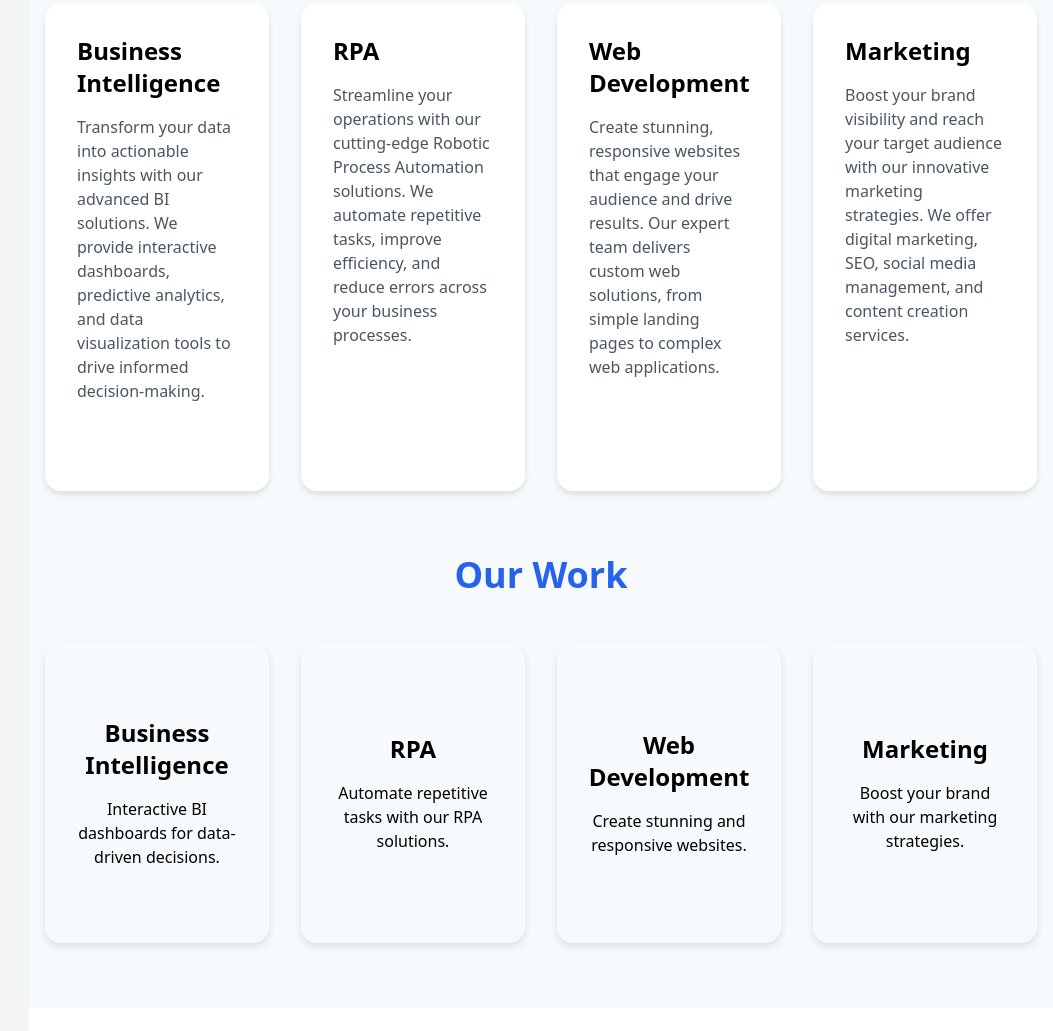
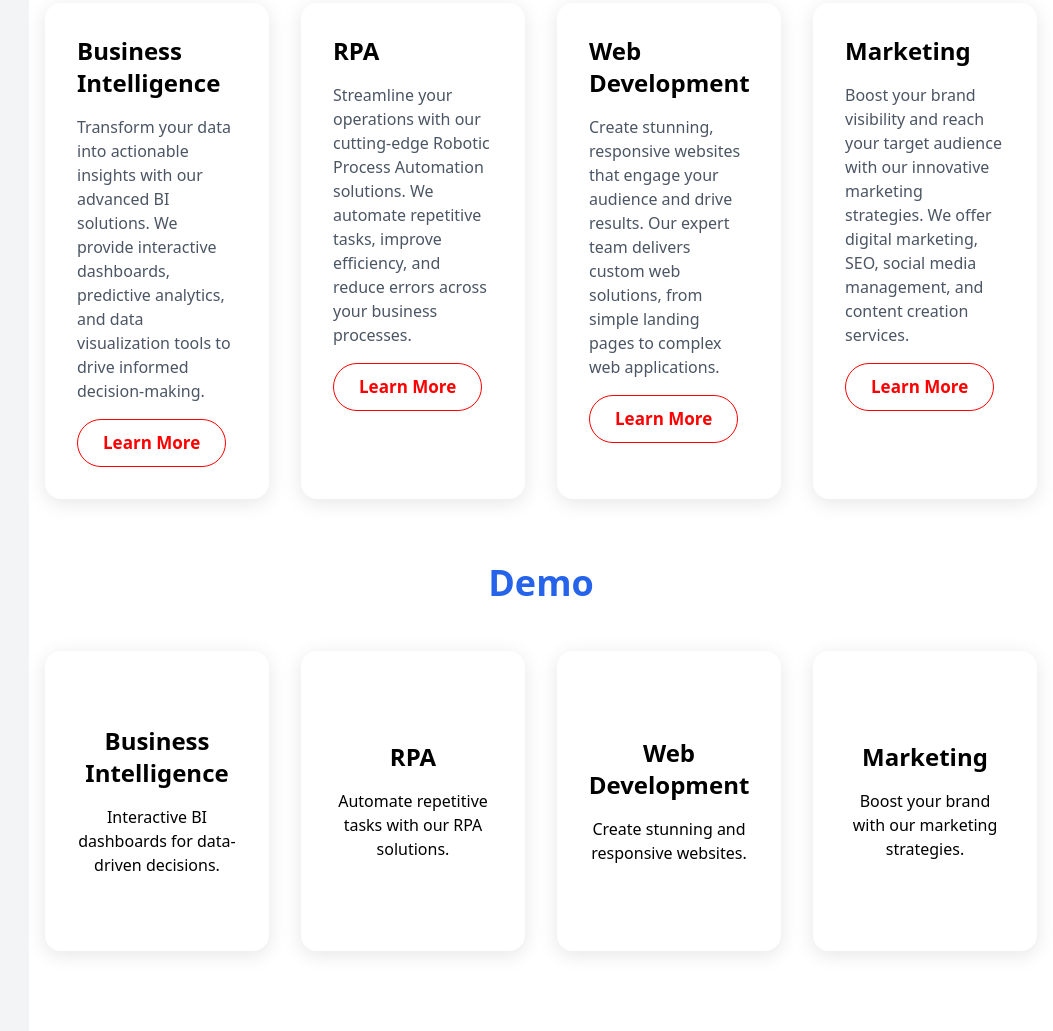
Before and after one commit to VritantaNextgen/vritanta-nextgen-portfolio-website, a plain HTML site: page finalv1/home.html in a window 1280 px wide. Shown: the part 949-1980 px from the top of the page, without its empty margins (227-1280 px from the left). Drawn offline with nearby package versions, Linux system fonts and the light colour scheme.

Commit message:
modifying functionalities

```diff
--- a/finalv1/home.css
+++ b/finalv1/home.css
@@ -51,6 +51,33 @@ body {
     background-color: #f7fafc;
     min-height: 100vh;
     transition: all 0.3s ease-in-out;
+}
+/* Light Theme Styles */
+.main-content {
+    background-color: white;
+}
+
+/* Dark Theme Styles */
+html.dark .main-content {
+    background-color: #212121; /* Dark background */
+
+}
+html.dark .work-card-inner {
+    background-color: #ffffff; /* Dark background */
+    box-shadow:  0px 4px 20px rgba(49, 219, 224, 0.5);
+
+}
+html.dark .h2text {
+    color: #ffffff; /* Dark background */
+
+}
+html.dark #contact {
+    background-color: #212121; /* Dark background */
+
+}
+
+html.dark .service-card{
+    box-shadow:  0px 4px 20px rgba(49, 219, 224, 0.5);
 }
 
 @media (min-width: 768px) {
@@ -123,6 +150,7 @@ body {
 .work-card {
     perspective: 1000px;
     height: 300px;
+
 }
 
 .work-card-inner {
@@ -132,7 +160,7 @@ body {
     text-align: center;
     transition: transform 0.6s;
     transform-style: preserve-3d;
-    box-shadow: 0 4px 8px rgba(0,0,0,0.1);
+    box-shadow:  0 4px 20px rgba(0, 0, 0, 0.1);
     border-radius: 1rem;
 }
 
@@ -190,7 +218,7 @@ body {
 .service-card {
     background-color: white;
     border-radius: 1rem;
-    box-shadow: 0 4px 6px rgba(0, 0, 0, 0.1);
+    box-shadow: 0 4px 20px rgba(0, 0, 0, 0.1);
     padding: 2rem;
     transition: transform 0.3s ease-in-out;
 }
@@ -199,6 +227,11 @@ body {
     transform: translateY(-5px);
 }
 
+.contact-form{
+    border-radius: 20px;
+    padding: 50px;
+    box-shadow: 0 4px 20px rgba(0, 0, 0, 0.1); /* Light shadow effect */
+}
 .contact-form input,
 .contact-form textarea {
     width: 100%;
@@ -221,4 +254,87 @@ body {
     background-color: #2563eb;
 }
 
-/* Add any additional styles here */
+/* Learn More Button */
+/* From Uiverse.io by JaydipPrajapati1910 */
+.LearnMore {
+    background: transparent;
+    position: relative;
+    padding: 0px 15px;
+    display: flex;
+    align-items: center;
+    font-size: 17px;
+    font-weight: 600;
+    text-decoration: none;
+    cursor: pointer;
+    border: 1px solid rgb(255,0,0);
+    border-radius: 25px;
+    outline: none;
+    overflow: hidden;
+    color: rgb(255,0,0);
+    transition: color 0.3s 0.1s ease-out;
+    text-align: center;
+  }
+
+  .LearnMore span {
+    margin: 10px;
+  }
+
+  .LearnMore::before {
+    position: absolute;
+    top: 0;
+    left: 0;
+    right: 0;
+    bottom: 0;
+    margin: auto;
+    content: '';
+    border-radius: 50%;
+    display: block;
+    width: 20em;
+    height: 20em;
+    left: -5em;
+    text-align: center;
+    transition: box-shadow 0.5s ease-out;
+    z-index: -1;
+  }
+
+  .LearnMore:hover {
+    color: #fff;
+    border: 1px solid rgb(255,0,0);
+  }
+
+  .LearnMore:hover::before {
+    box-shadow: inset 0 0 0 10em rgb(255, 0, 0);
+  }
+
+/* Demo button*/
+.demo-button {
+    width: 9em;
+    height: 3em;
+    border-radius: 30em;
+    font-size: 15px;
+    font-family: inherit;
+    border: none;
+    position: relative;
+    overflow: hidden;
+    z-index: 1;
+    box-shadow: 6px 6px 12px #c5c5c5,
+                -6px -6px 12px #ffffff;
+   }
+
+   .demo-button::before {
+    content: '';
+    width: 0;
+    height: 3em;
+    border-radius: 30em;
+    position: absolute;
+    top: 0;
+    left: 0;
+    background-image: linear-gradient(to right, #0fd850 0%, #f9f047 100%);
+    transition: .5s ease;
+    display: block;
+    z-index: -1;
+   }
+
+   .demo-button:hover::before {
+    width: 9em;
+   }
--- a/finalv1/home.html
+++ b/finalv1/home.html
@@ -63,33 +63,33 @@
         </section>
 
         <section id="services" class="mb-16 px-4">
-            <h2 class="text-4xl font-bold mb-12 text-center text-blue-600 dark:text-blue-400">Our Services</h2>
+            <h2 class="text-4xl font-bold mb-12 text-center text-blue-600 dark:text-blue-400 h2text">Our Services</h2>
             <div class="grid grid-cols-1 md:grid-cols-2 lg:grid-cols-4 gap-8">
                 <div class="service-card bg-white dark:bg-gray-800 rounded-lg shadow-md p-6">
                     <h3 class="text-2xl font-semibold mb-4 text-sky-800 dark:text-sky-200">Business Intelligence</h3>
                     <p class="text-gray-600 dark:text-gray-300 mb-4">Transform your data into actionable insights with our advanced BI solutions. We provide interactive dashboards, predictive analytics, and data visualization tools to drive informed decision-making.</p>
-                    <a href="#" class="inline-block bg-sky-500 text-white px-4 py-2 rounded-lg hover:bg-sky-600 transition duration-300">Learn More</a>
+                    <button class="LearnMore"><span>Learn More</span></button>
                 </div>
                 <div class="service-card bg-white dark:bg-gray-800 rounded-lg shadow-md p-6">
                     <h3 class="text-2xl font-semibold mb-4 text-sky-800 dark:text-sky-200">RPA</h3>
                     <p class="text-gray-600 dark:text-gray-300 mb-4">Streamline your operations with our cutting-edge Robotic Process Automation solutions. We automate repetitive tasks, improve efficiency, and reduce errors across your business processes.</p>
-                    <a href="#" class="inline-block bg-sky-500 text-white px-4 py-2 rounded-lg hover:bg-sky-600 transition duration-300">Learn More</a>
+                    <button class="LearnMore"><span>Learn More</span></button>
                 </div>
                 <div class="service-card bg-white dark:bg-gray-800 rounded-lg shadow-md p-6">
                     <h3 class="text-2xl font-semibold mb-4 text-sky-800 dark:text-sky-200">Web Development</h3>
                     <p class="text-gray-600 dark:text-gray-300 mb-4">Create stunning, responsive websites that engage your audience and drive results. Our expert team delivers custom web solutions, from simple landing pages to complex web applications.</p>
-                    <a href="#" class="inline-block bg-sky-500 text-white px-4 py-2 rounded-lg hover:bg-sky-600 transition duration-300">Learn More</a>
+                    <button class="LearnMore"><span>Learn More</span></button>
                 </div>
                 <div class="service-card bg-white dark:bg-gray-800 rounded-lg shadow-md p-6">
                     <h3 class="text-2xl font-semibold mb-4 text-sky-800 dark:text-sky-200">Marketing</h3>
                     <p class="text-gray-600 dark:text-gray-300 mb-4">Boost your brand visibility and reach your target audience with our innovative marketing strategies. We offer digital marketing, SEO, social media management, and content creation services.</p>
-                    <a href="#" class="inline-block bg-sky-500 text-white px-4 py-2 rounded-lg hover:bg-sky-600 transition duration-300">Learn More</a>
+                    <button class="LearnMore"><span>Learn More</span></button>
                 </div>
             </div>
         </section>
 
         <section id="our-work" class="mb-16 px-4">
-            <h2 class="text-4xl font-bold mb-12 text-center text-blue-600 dark:text-blue-400">Our Work</h2>
+            <h2 class="text-4xl font-bold mb-12 text-center text-blue-600 dark:text-blue-400 h2text">Demo</h2>
             <div class="grid grid-cols-1 md:grid-cols-2 lg:grid-cols-4 gap-8">
                 <div class="work-card" data-service="bi">
                     <div class="work-card-inner">
@@ -139,7 +139,7 @@
         </section>
 
         <section id="contact" class="px-4 py-16 bg-white dark:bg-gray-800">
-            <h2 class="text-4xl font-bold mb-12 text-center text-blue-600 dark:text-blue-400">Get in Touch</h2>
+            <h2 class="text-4xl font-bold mb-12 text-center text-blue-600 dark:text-blue-400 h2text">Get in Touch</h2>
             <form class="contact-form max-w-lg mx-auto">
                 <div class="mb-4">
                     <label for="name" class="block text-gray-700 dark:text-gray-300 font-bold mb-2">Name</label>
--- a/finalv1/home.js
+++ b/finalv1/home.js
@@ -140,7 +140,7 @@ document.addEventListener('DOMContentLoaded', function() {
     }
 
     function typeWriter() {
-        const code = `@ Hi Folks...
+        const code = `Hi Folks...
 
 We can help you achieve the best business results using RPA:
 
```
